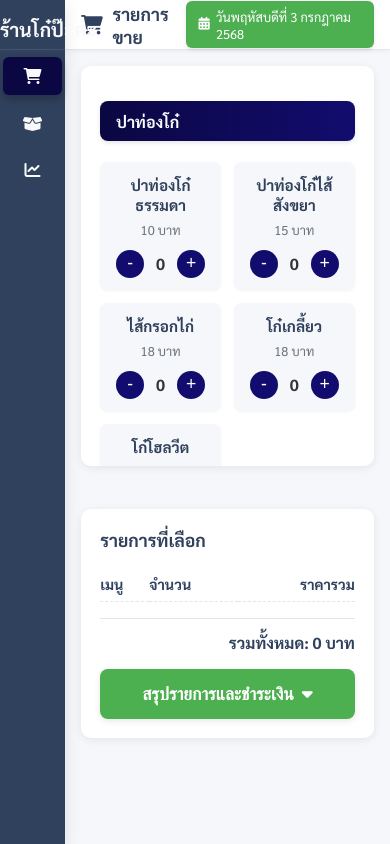
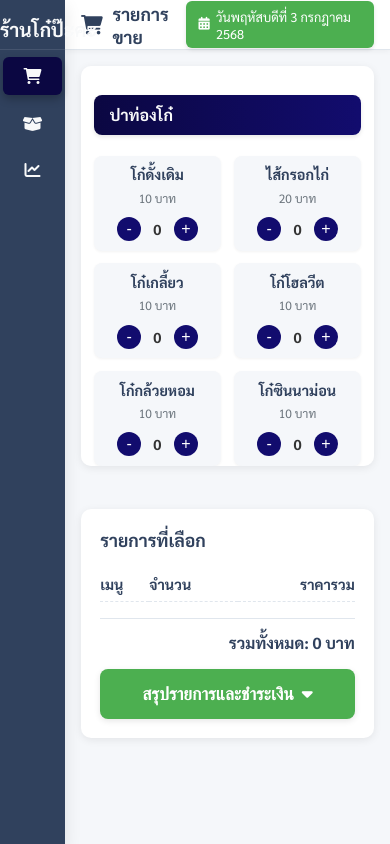
Before and after one commit to patongko-kkk/patongko_pos, a plain HTML site: page index.html in a window 390 px wide. Drawn offline with Linux system fonts and the light colour scheme.

Commit message:
index.html

```diff
--- a/index.html
+++ b/index.html
@@ -365,6 +365,7 @@
             margin-bottom: 1rem;
             flex-grow: 1; /* Allow table to grow */
             overflow-y: auto; /* Enable scrolling for order list */
+            max-height: 250px; /* Limit height for scrollable area */
         }
         .order-summary-sales-tab th, .order-summary-sales-tab td {
             padding: 0.5rem 0; /* Adjusted padding */
@@ -827,7 +828,28 @@
             }
             .product-selection-grid {
                 grid-template-columns: repeat(auto-fill, minmax(100px, 1fr)); /* Even smaller for mobile */
-                max-height: 400px; /* Limit height on small screens */
+                max-height: 400px; /* Limit height on small screens to allow scrolling */
+                padding: 0.8rem; /* Reduced padding */
+            }
+            .product-item {
+                padding: 0.6rem; /* Reduced padding for product items */
+            }
+            .product-item h4 {
+                font-size: 0.9rem; /* Smaller font for menu name */
+            }
+            .product-item p {
+                font-size: 0.75rem; /* Smaller font for price */
+            }
+            .product-item .qty-controls button {
+                width: 24px; /* Even smaller buttons */
+                height: 24px;
+                font-size: 1rem;
+            }
+            .product-item .qty-display {
+                font-size: 0.9rem;
+            }
+            .order-summary-sales-tab table {
+                max-height: 200px; /* Adjust height for order summary table on small screens */
             }
             .data-table-container {
                 padding: 0.8rem;
@@ -864,7 +886,8 @@
 
     <div class="main-content">
         <div class="header-bar">
-            <h1 id="currentPageTitle"></h1> <div class="current-date-display">
+            <h1 id="currentPageTitle"></h1>
+            <div class="current-date-display">
                 <i class="fas fa-calendar-alt"></i>
                 <span id="displayDate"></span>
             </div>
@@ -992,26 +1015,33 @@
     </div>
 
     <script>
-        // Initial product data, will be overwritten by localStorage if available
+        // Initial product data - UPDATED MENU
         let products = JSON.parse(localStorage.getItem('menuItems')) || [
             { category: "ปาท่องโก๋", items: [
-                { name: "ปาท่องโก๋ธรรมดา", price: 10 },
-                { name: "ปาท่องโก๋ไส้สังขยา", price: 15 },
-                { name: "ไส้กรอกไก่", price: 18 },
-                { name: "โก๋เกลี้ยว", price: 18 },
-                { name: "โก๋โฮลวีต", price: 18 }
+                { name: "โก๋ดั้งเดิม", price: 10 },
+                { name: "ไส้กรอกไก่", price: 20 },
+                { name: "โก๋เกลี้ยว", price: 10 },
+                { name: "โก๋โฮลวีต", price: 10 },
+                { name: "โก๋กล้วยหอม", price: 10 },
+                { name: "โก๋ซินนาม่อน", price: 10 },
+                { name: "โก๋ชาร์โคล", price: 10 },
+                { name: "โก๋รวม", price: 10 },
+                { name: "ทาร์ตไข่", price: 18 }
             ] },
             { category: "เครื่องดื่ม", items: [
                 { name: "น้ำเต้าหู้ ไม่ใส่เครื่อง", price: 7 },
-                { name: "ชาดำเย็น", price: 10 }
+                { name: "ชาดำเย็น", price: 10 },
+                { name: "เก๊กฮวย", price: 10 },
+                { name: "โอเลี้ยง", price: 10 },
+                { name: "กาแฟโบราณ", price: 15 },
+                { name: "ชาไทย", price: 15 }
             ] },
             { category: "ดิปปิ้ง", items: [
                 { name: "สังขยาใบเตย", price: 10 },
                 { name: "นมข้นหวาน", price: 10 },
                 { name: "แยมสตรอเบอร์รี่", price: 10 },
                 { name: "แยมบลูเบอร์รี่", price: 10 }
-            ] },
-            { category: "ขนม", items: [] } // Added "ขนม" category
+            ] }
         ];
 
         // Updated dailyReport structure to track payment methods
@@ -1034,7 +1064,9 @@
         // Predefined color palette for the pie chart
         const pieChartColors = [
             '#4e73df', '#1cc88a', '#36b9cc', '#f6c23e', '#e74a3b',
-            '#858796', '#17a2b8', '#fd7e14', '#6f42c1', '#20c997'
+            '#858796', '#17a2b8', '#fd7e14', '#6f42c1', '#20c997',
+            '#6610f2', '#6c757d', '#ffc107', '#28a745', '#dc3545',
+            '#007bff', '#fd7e14', '#e83e8c', '#6f42c1', '#20c997'
         ];
 
         function getThaiDate(date) {
@@ -1422,7 +1454,8 @@
                 legendItem.innerHTML = `
                     <span class="legend-color-box" style="background-color: ${color};"></span>
                     <span class="legend-text">${item.name}</span>
-                    <span class="legend-value">${item.totalSold} ชิ้น</span> `;
+                    <span class="legend-value">${item.totalSold} ชิ้น</span>
+                `;
                 legendContainer.appendChild(legendItem);
             });
 
@@ -1480,7 +1513,8 @@
         function saveMenu() {
             // Remove empty categories before saving
             // Filter out categories with no items, unless it's a new, empty category being added
-            products = products.filter(group => group.items.length > 0 || (document.getElementById("newCategoryInput").value.trim() !== '' && group.category === document.getElementById("newCategoryInput").value.trim()));
+            // Ensure no duplicate categories by checking only if it's a new category being added and not existing.
+            products = products.filter(group => group.items.length > 0 || (document.getElementById("newCategoryInput").value.trim() !== '' && group.category === document.getElementById("newCategoryInput").value.trim() && !products.some(p => p.category.toLowerCase() === document.getElementById("newCategoryInput").value.trim().toLowerCase() && p !== group)));
 
             localStorage.setItem('menuItems', JSON.stringify(products));
 
```
